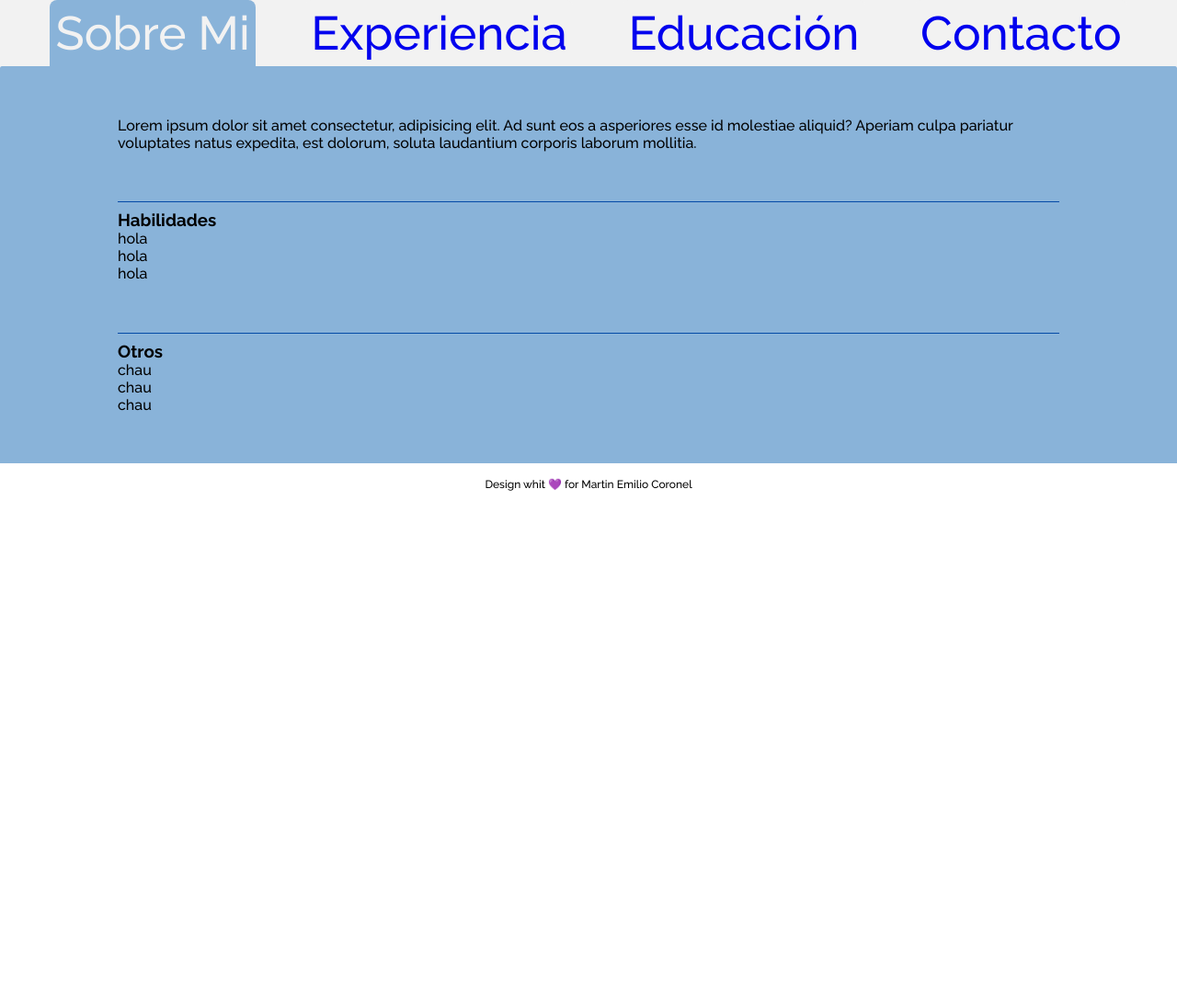
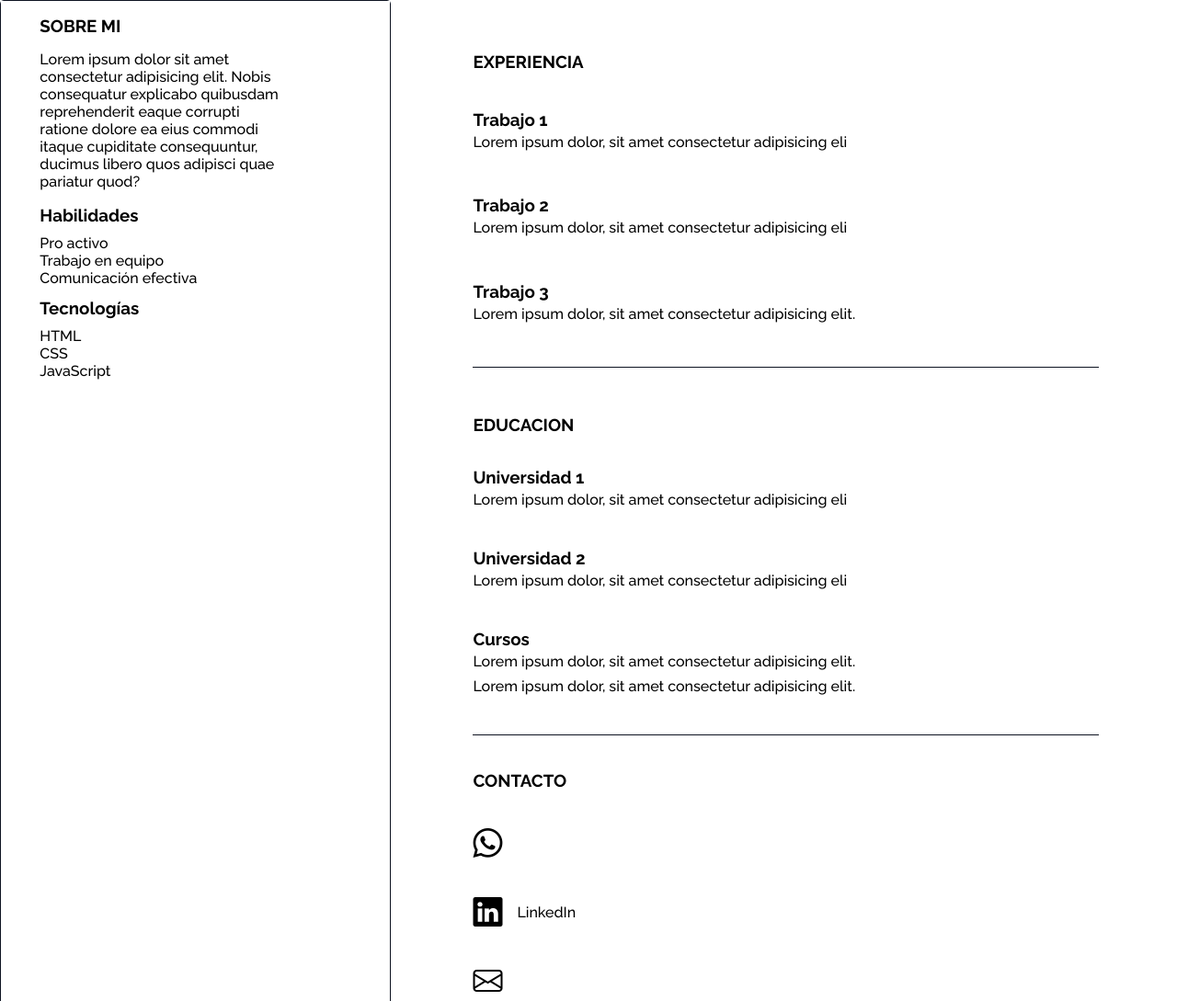
Before and after one commit to Lacanao/CVticmas, a website: page index.html in a window 1280 px wide. Shown: the top 1089 px of the page at 92% size. Before the commit the page ends 800 px from the top, so only its background shows below. Drawn offline with nearby package versions, Linux system fonts and the light colour scheme; no server answers.

Commit message:
código optimizado en html, css y js

```diff
--- a/index.html
+++ b/index.html
@@ -9,100 +9,104 @@
     <link rel="preconnect" href="https://fonts.gstatic.com" crossorigin>
     <link href="https://fonts.googleapis.com/css2?family=Raleway:wght@500;700&display=swap" rel="stylesheet">
     <link rel="stylesheet" href="https://cdn.jsdelivr.net/npm/bootstrap-icons@1.10.3/font/bootstrap-icons.css">
-
     <link rel="stylesheet" href="/src/css/styles.css">
     <title>Proyecto Final CV</title>
 </head>
 
 <body>
+    <main>
+        <div class="column-left">
             <header>
-        <div class="get-info"></div>
-        <nav class="nav-container">
+
+                <div class="get-info">
+                </div>
+                <nav>
                     <ul class="nav-list">
-                <li class="nav-list-item active"><a class="item1" href="#aboutMe">Sobre Mi</a></li>
-                <li class="nav-list-item"><a class="item2" href="#experience">Experiencia</a></li>
-                <li class="nav-list-item"><a class="item3" href="#education">Educación</a></li>
-                <li class="nav-list-item"><a class="item4" href="#contact">Contacto</a></li>
+                        <li><button type="button" class="btnAbout">Sobre mí</button></li>
+                        <li><button type="button" class="btnExperience">Experiencia</button></li>
+                        <li><button type="button" class="btnEducation">Educación</button></li>
+                        <li><button type="button" class="btnContact">Contacto</button></li>
                     </ul>
                 </nav>
 
             </header>
-    <section id="aboutMe" class="sectionsContainer seccion1">
-        <div class="container">
-            <div class="aboutContainer">
-                <div class="paragraph">
-                    <p>Lorem ipsum dolor sit amet consectetur, adipisicing elit. Ad sunt eos a asperiores esse id
-                        molestiae
-                        aliquid? Aperiam culpa pariatur voluptates natus expedita, est dolorum, soluta laudantium
-                        corporis
-                        laborum mollitia.</p>
+            <section class="container containerAboutMe">
+                <div class="aboutMe">
+                    <div class="description">
+                        <h3 class="title">SOBRE MI</h3>
+                        <p>Lorem ipsum dolor sit amet consectetur adipisicing elit. Nobis consequatur explicabo
+                            quibusdam
+                            reprehenderit eaque corrupti ratione dolore ea eius commodi itaque cupiditate consequuntur,
+                            ducimus
+                            libero quos adipisci quae pariatur quod?</p>
+                    </div>
+                    <div class="qualities">
+                        <div class="skills">
+                            <h3>Habilidades</h3>
+                            <ul>
+                                <li>Pro activo</li>
+                                <li>Trabajo en equipo</li>
+                                <li>Comunicación efectiva</li>
+                            </ul>
                         </div>
 
-                <div class="habilites">
-                    <h3>Habilidades</h3>
+                        <div class="tecno">
+                            <h3>Tecnologías</h3>
                             <ul>
-                        <li>hola</li>
-                        <li>hola</li>
-                        <li>hola</li>
+                                <li>HTML</li>
+                                <li>CSS</li>
+                                <li>JavaScript</li>
                             </ul>
-                </div>
-                <div class="others">
-                    <h3>Otros</h3>
-                    <ul>
-                        <li>chau</li>
-                        <li>chau</li>
-                        <li>chau</li>
-                    </ul>
-                </div>
                         </div>
 
                     </div>
+                </div>
             </section>
-    <section id="experience" class="sectionsContainer inactive seccion2">
-        <div class="container">
-            <div class="experienceContainer">
+        </div>
+        <div class="column-right">
+            <section class="container containerExperience inactive">
+                <div class="experience">
+                    <h3 class="title">EXPERIENCIA</h3>
                     <div>
-                    <h3>Trabajo</h3>
-                    <p>Lorem ipsum dolor sit amet consectetur, adipisicing elit. Ad sunt eos a asperiores esse id
-                        molestiae
-                        aliquid?</p>
+                        <h3>Trabajo 1</h3>
+                        <p>Lorem ipsum dolor, sit amet consectetur adipisicing eli</p>
                     </div>
                     <div>
-                    <h3>Trabajo</h3>
-                    <p>Lorem ipsum dolor sit amet consectetur, adipisicing elit. Ad sunt eos a asperiores esse id
-                        molestiae
-                        aliquid?</p>
+                        <h3>Trabajo 2</h3>
+                        <p>Lorem ipsum dolor, sit amet consectetur adipisicing eli</p>
                     </div>
                     <div>
-                    <h3>Trabajo</h3>
-                    <p>Lorem ipsum dolor sit amet consectetur, adipisicing elit. Ad sunt eos a asperiores esse id
-                        molestiae
-                        aliquid?</p>
+                        <h3>Trabajo 3</h3>
+                        <p>Lorem ipsum dolor, sit amet consectetur adipisicing elit.</p>
                     </div>
+                </div>
+            </section>
+            <section class="container containerEducation inactive">
+                <div class="education">
+                    <h3 class="title">EDUCACION</h3>
+                    <div>
+                        <h3>Universidad 1</h3>
+                        <p>Lorem ipsum dolor, sit amet consectetur adipisicing eli</p>
+                    </div>
+                    <div>
+                        <h3>Universidad 2</h3>
+                        <p>Lorem ipsum dolor, sit amet consectetur adipisicing eli</p>
+                    </div>
+                    <div>
+                        <h3>Cursos</h3>
+                        <p>Lorem ipsum dolor, sit amet consectetur adipisicing elit.</p>
+                        <p>Lorem ipsum dolor, sit amet consectetur adipisicing elit.</p>
+                    </div>
+
+
+
 
                 </div>
             </section>
-    <section id="education" class="sectionsContainer inactive seccion3">
-        <div class="container">
-            <div class="educationContainer">
-                <div style='margin-bottom: 24px'>
-                    <h3>Universidad Nacional de Catamarca</h3>
-                    <p>Lorem ipsum dolor sit amet consectetur, adipisicing elit. Ad sunt eos a asperiores esse id
-                        molestiae
-                        aliquid?</p>
-                </div>
-                <div>
-                    <h3>Universidad Fasta</h3>
-                    <p>Lorem ipsum dolor sit amet consectetur, adipisicing elit. Ad sunt eos a asperiores esse id
-                        molestiae
-                        aliquid?</p>
-                </div>
+            <section class="container containerContact inactive">
 
-            </div>
-    </section>
-    <section id="contact" class="sectionsContainer inactive seccion4">
-        <div class="container">
-            <div class="contactContainer">
+                <div class="contact">
+                    <h3 class="title">CONTACTO</h3>
                     <div class="wsp">
                         <i class="bi bi-whatsapp"></i><span><a class="sendWsp" href="" target="_blank"></a></span>
                     </div>
@@ -117,13 +121,13 @@
                         <i class="bi bi-github"></i><span><a class="goGitHub" href="https://github.com/"
                                 target="_blank">GitHub</a></span>
                     </div>
-
                 </div>
             </section>
-    <footer style="margin-top: 16px;">
-        <p style="font-size: 12px; text-align: center;">Design whit &#x1F49C; for Martin Emilio Coronel</p>
+        </div>
+    </main>
+    <footer>
+        <p style="text-align: center;">Design whit &#128153; for Martín Emilio Coronel</p>
     </footer>
-
 
     <script src="https://cdn.jsdelivr.net/npm/axios/dist/axios.min.js"></script>
     <script src="src/js/nodes.js"></script>
--- a/src/css/styles.css
+++ b/src/css/styles.css
@@ -1,164 +1,200 @@
-:root {
-  --var-color-1: #03178c;
-  --var-color-2: #034aa6;
-  --var-color-3: #035aa6;
-  --var-color-4: #89b3d9;
-  --var-color-5: #f2f2f2;
-}
-
-* {
+body {
   margin: 0;
   padding: 0;
   font-family: "Raleway", sans-serif;
 }
-
 a {
   text-decoration: none;
-  font-size: 4vw;
+  color: #ffffff;
 }
-
-a:hover {
-  cursor: pointer;
+i {
+  font-size: 32px;
 }
-
-a:visited {
+li {
+  list-style: none;
   text-decoration: none;
 }
 
-li {
-  list-style: none;
+h3,
+ul {
+  margin: 0;
+  padding: 0;
 }
+
 .inactive {
-  display: none;
+  display: none !important;
 }
 
 /* Header */
 
+header {
+  background-color: #0d1321;
+}
+
 .get-info {
   display: flex;
   flex-direction: column;
+  justify-content: center;
   align-items: center;
-  justify-content: center;
-  background-color: var(--var-color-5);
-}
-.get-info img {
-  margin-top: 16px;
-  border-radius: 50%;
-  border: 1px solid black;
-  object-fit: cover;
-}
-.get-info h1 {
-  color: var(--var-color-1);
-  margin: 10px 0;
-}
-.get-info p {
-  color: var(--var-color-1);
-  margin: 0 0 10px 0;
 }
 
-/* Navegación */
-.active {
+.get-info .user-img {
+  border-radius: 50%;
+  border: 2px solid #ffffff;
+  object-fit: cover;
+  margin-top: 16px;
 }
-.nav-container {
-  background-color: var(--var-color-5);
+
+.get-info h1 {
+  margin: 16px 0 0 0;
+  color: #ffffff;
 }
-.nav-container ul {
+
+.get-info p {
+  color: #ffffff;
+}
+
+/* Header nav */
+.nav-list {
   display: flex;
   justify-content: space-evenly;
   align-items: center;
+  padding: 0;
+  margin-bottom: 0;
 }
 
-.nav-list-item {
-  /* border: 1px solid var(--var-color-1); */
-  border-bottom: none;
-  border-radius: 8px 8px 0 0;
+.nav-list button {
   padding: 6px;
-  background-color: var(--var-color-5);
-  /* margin-bottom: -1px; */
+  border: none;
+  font-size: 4vw;
+  border-radius: 6px 6px 0 0;
+  background-color: #ffffff;
 }
 
-.nav-list-item:first-child {
-  background-color: var(--var-color-4);
+/* About me section */
+
+.container {
+  background-color: #ffffff;
+  width: 100%;
+  height: 50vh;
+  display: flex;
+  align-items: center;
+  justify-content: center;
+  flex-direction: column;
 }
 
-.nav-list-item:first-child a {
-  color: var(--var-color-5);
+.aboutMe,
+.experience,
+.education,
+.contact {
+  height: 100%;
+  width: 80%;
 }
 
-.nav-list-item:hover {
-  background-color: var(--var-color-4);
-}
-
-.nav-list-item a:hover {
-  color: var(--var-color-5);
-}
-
-/* Secciones */
-.sectionsContainer {
-  background-color: var(--var-color-4);
-  /* border-top: 1px solid var(--var-color-1); */
-  height: 432px;
-  border-radius: 2px 2px 0 0;
-}
-
-.container {
-  width: 100%;
-  margin: auto;
-  height: 100%;
+.aboutMe {
+  /* border-top: 1px solid black; */
+  background-color: inherit;
   display: flex;
   flex-direction: column;
-  justify-content: center;
+  justify-content: flex-start;
   align-items: flex-start;
 }
 
-.paragraph {
-  margin: 8px 0;
+.description {
+  width: inherit;
+}
+.description h3 {
+  margin-top: 16px;
+}
+.qualities {
+  display: inherit;
+  flex-direction: column;
+  align-items: start;
+  width: inherit;
+  margin-bottom: 16px;
 }
 
-.habilites,
-.others {
-  width: 100%;
-  border-top: 1px solid var(--var-color-2);
-  padding: 8px 0 8px 0;
+.skills {
+  margin-bottom: 12px;
 }
 
-/* Sección contacto */
-i {
-  font-size: 36px;
+:is(.skills, .tecno) ul {
+  margin-top: 10px;
 }
 
-.contactContainer,
-.experienceContainer,
-.aboutContainer {
-  margin: 0 auto;
-  width: 80%;
-  height: 100%;
+/* Experience section */
+.experience,
+.education {
+  background-color: inherit;
+  padding-top: 16px;
+}
+
+:is(.experience, .education) p {
+  margin: 4px 0 8px 0;
+}
+
+.education {
+  background-color: inherit;
+}
+.contact {
   display: flex;
   flex-direction: column;
   justify-content: space-evenly;
-  align-items: flex-start;
+  align-items: start;
+  background-color: inherit;
 }
 
-.educationContainer {
-  margin: 24px auto 0 auto;
-  width: 80%;
-  height: 100%;
-  display: flex;
-  flex-direction: column;
+.contact a {
+  color: #000000;
 }
 
-.gitHub,
 .wsp,
 .linked,
-.email {
+.email,
+.gitHub {
+  width: 200px;
   display: flex;
   align-items: center;
+  justify-content: start;
 }
 
-.gitHub span a,
-.wsp span a,
-.linked span a,
-.email span a {
-  margin-left: 24px;
-  color: var(--var-color-5);
+.contact span {
+  margin-left: 16px;
 }
+
+@media screen and (max-width: 1024px) {
+  :is(.aboutMe, .experience, .education, .contact) .title {
+    display: none;
+  }
+}
+
+@media screen and (min-width: 1024px) {
+  nav {
+    display: none;
+  }
+  main {
+    display: grid;
+    grid-template-columns: 1fr 2fr;
+    grid-template-rows: 1fr;
+    grid-column-gap: 4px;
+  }
+
+  .column-left {
+    grid-area: 1 / 1 / 2 / 2;
+    border: 1px solid #0d1321;
+    border-radius: 4px;
+  }
+
+  .column-right {
+    grid-area: 1 / 2 / 2 / 3;
+  }
+
+  .experience,
+  .education {
+    display: flex;
+    flex-direction: column;
+    align-items: start;
+    justify-content: space-evenly;
+    border-bottom: 1px solid #0d1321;
+  }
+}
--- a/src/js/main.js
+++ b/src/js/main.js
@@ -1,6 +1,6 @@
 
 const api = axios.create({
-    method: 'GET',
+
     baseURL: 'https://randomuser.me/api/',
     headers: { 'Content-type': 'application/json;charset=utf-8' },
 });
@@ -34,4 +34,5 @@ async function getUser() {
 }
 
 
+
 getUser()
--- a/src/js/navigation.js
+++ b/src/js/navigation.js
@@ -1,40 +1,67 @@
+window.addEventListener('DOMContentLoaded', () => {
+    aboutMe.classList.remove('inactive')
+    experience.classList.remove('inactive')
+    education.classList.remove('inactive')
+    contact.classList.remove('inactive')
+})
+
+window.addEventListener('DOMContentLoaded', () => {
+    if (mql2.matches) {
+        aboutMe.classList.remove('inactive')
+        experience.classList.add('inactive')
+        education.classList.add('inactive')
+        contact.classList.add('inactive')
+    }
+})
 
 
-aboutMe.addEventListener('click', () => {
-    seccion1.classList.remove('inactive')
-
-    seccion2.classList.add('inactive')
-    seccion3.classList.add('inactive')
-    seccion4.classList.add('inactive')
-    aboutMe.setAttribute('style', 'color: #f2f2f2;')
-    colorItem.setAttribute('style', 'background-color: #89b3d9;')
+mql.addEventListener('change', () => {
+    if (mql.matches) {
+        aboutMe.classList.remove('inactive')
+        experience.classList.remove('inactive')
+        education.classList.remove('inactive')
+        contact.classList.remove('inactive')
+    }
 })
 
-experience.addEventListener('click', () => {
-    seccion1.classList.add('inactive')
-    seccion2.classList.remove('inactive')
-    seccion3.classList.add('inactive')
-    seccion4.classList.add('inactive')
-    aboutMe.setAttribute('style', 'color: #03178c;')
-    colorItem.setAttribute('style', 'background-color: #f2f2f2;')
+mql2.addEventListener('change', () => {
+    if (mql2.matches) {
+        aboutMe.classList.remove('inactive')
+        experience.classList.add('inactive')
+        education.classList.add('inactive')
+        contact.classList.add('inactive')
+    }
+})
+
+btnAbout.addEventListener('click', () => {
+    aboutMe.classList.remove('inactive')
+    experience.classList.add('inactive')
+    education.classList.add('inactive')
+    contact.classList.add('inactive')
 
 })
 
-education.addEventListener('click', () => {
-    seccion1.classList.add('inactive')
-    seccion2.classList.add('inactive')
-    seccion3.classList.remove('inactive')
-    seccion4.classList.add('inactive')
-    aboutMe.setAttribute('style', 'color: #03178c;')
-    colorItem.setAttribute('style', 'background-color: #f2f2f2;')
+btnExperience.addEventListener('click', () => {
+    aboutMe.classList.add('inactive')
+    experience.classList.remove('inactive')
+    education.classList.add('inactive')
+    contact.classList.add('inactive')
+
+
 })
 
-contact.addEventListener('click', () => {
-    seccion1.classList.add('inactive')
-    seccion2.classList.add('inactive')
-    seccion3.classList.add('inactive')
-    seccion4.classList.remove('inactive')
-    aboutMe.setAttribute('style', 'color: #03178c;')
-    colorItem.setAttribute('style', 'background-color: #f2f2f2;')
+btnEducation.addEventListener('click', () => {
+    aboutMe.classList.add('inactive')
+    experience.classList.add('inactive')
+    education.classList.remove('inactive')
+    contact.classList.add('inactive')
 
 })
+
+btnContact.addEventListener('click', () => {
+    aboutMe.classList.add('inactive')
+    experience.classList.add('inactive')
+    education.classList.add('inactive')
+    contact.classList.remove('inactive')
+
+})
--- a/src/js/nodes.js
+++ b/src/js/nodes.js
@@ -1,23 +1,26 @@
 // Document
 const d = document;
 
-// Lista
-const colorItem = d.querySelector('.active')
-// Enlaces
+// Botones
 
-const aboutMe = d.querySelector('.item1')
-const experience = d.querySelector('.item2')
-const education = d.querySelector('.item3')
-const contact = d.querySelector('.item4')
+const btnAbout = d.querySelector('.btnAbout')
+const btnExperience = d.querySelector('.btnExperience')
+const btnEducation = d.querySelector('.btnEducation')
+const btnContact = d.querySelector('.btnContact')
 
 //Secciones
 
-const seccion1 = d.querySelector('.seccion1')
-const seccion2 = d.querySelector('.seccion2')
-const seccion3 = d.querySelector('.seccion3')
-const seccion4 = d.querySelector('.seccion4')
+const aboutMe = d.querySelector('.containerAboutMe')
+const experience = d.querySelector('.containerExperience')
+const education = d.querySelector('.containerEducation')
+const contact = d.querySelector('.containerContact')
 
-//Seccion contacto
+//Enlaces
 
 const mail = d.querySelector('.sendMail')
 const wsp = d.querySelector('.sendWsp')
+
+//MediaQuery
+
+const mql = window.matchMedia('(min-width: 1024px)');
+const mql2 = window.matchMedia('(max-width: 1024px)');
```
Lines whose indentation alone changed are shown as unchanged.
